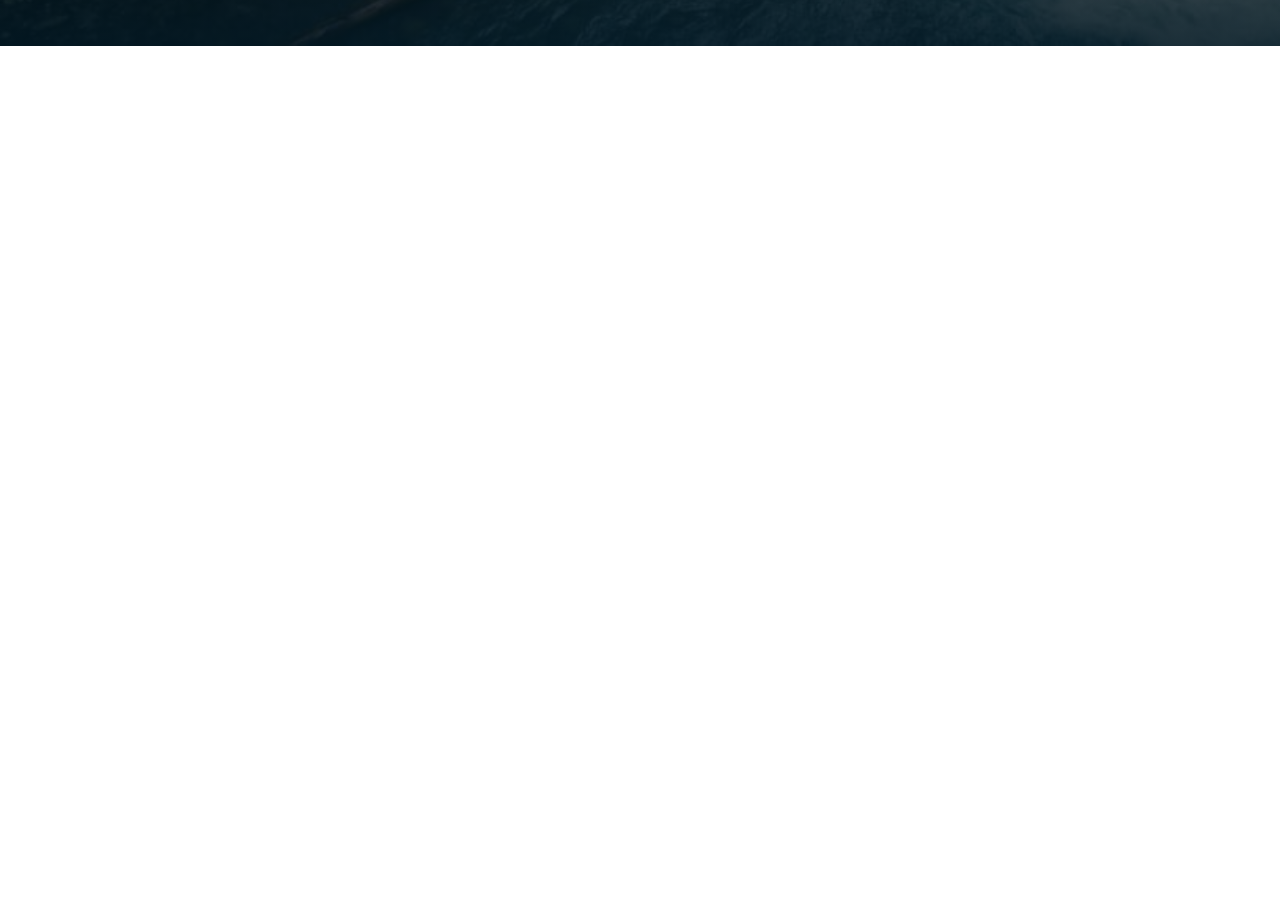
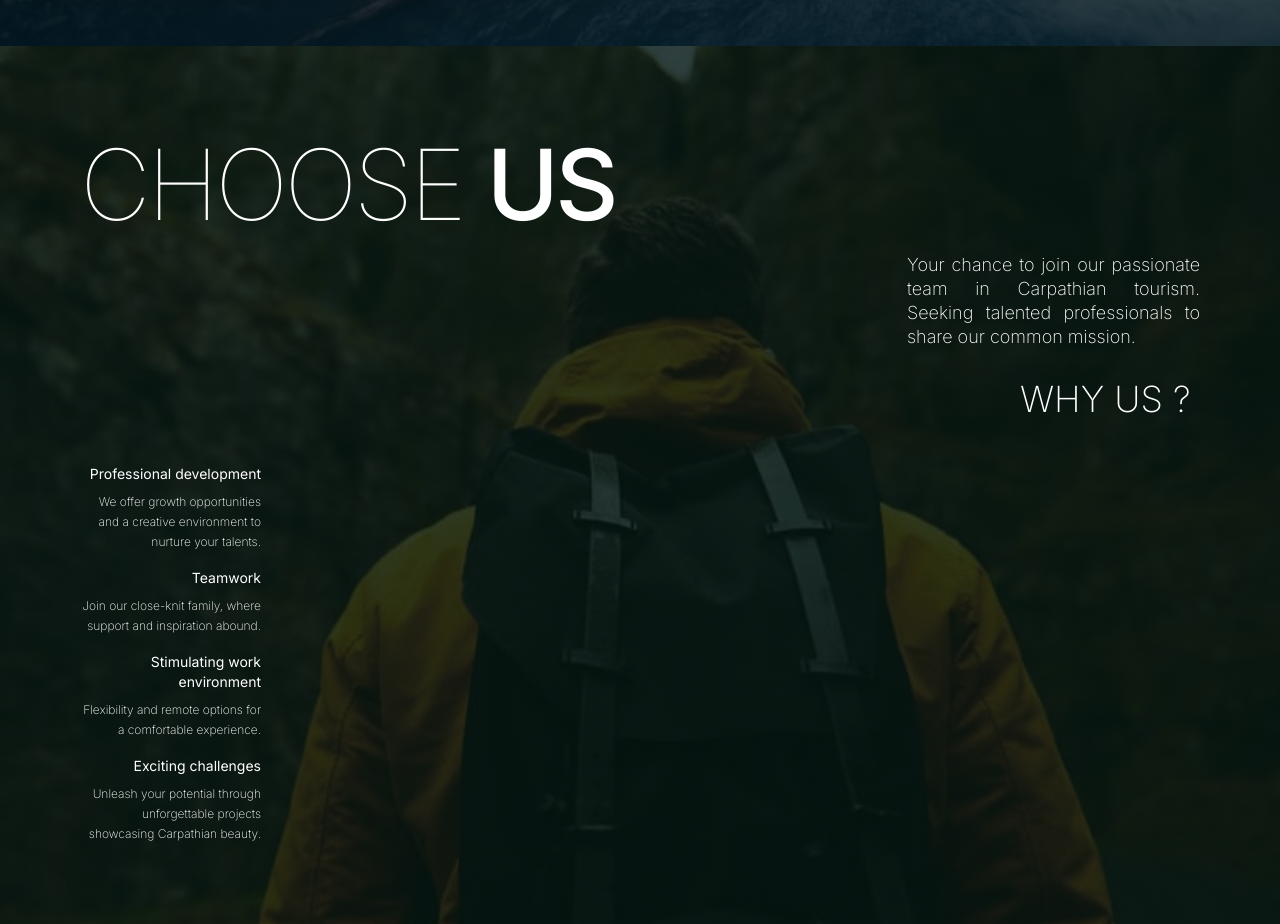
Before and after one commit to AnastasiiaYurchenko/carp-travel, a Next.js app: page / in a window 1280 px wide. Shown: the part 7440-8364 px from the top of the page. Before the commit the page ends 7486 px from the top, so only its background shows below. Built offline with nearby package versions, Linux system fonts and the light colour scheme.

Commit message:
add career mobile markup

```diff
--- /dev/null
+++ b/src/app/data/advantages.json
@@ -0,0 +1,22 @@
+[
+  {
+    "id": "id-1",
+    "text": "Professional development",
+    "description": "We offer growth opportunities and a creative environment to nurture your talents."
+  },
+  {
+    "id": "id-2",
+    "text": "Teamwork",
+    "description": "Join our close-knit family, where support and inspiration abound."
+  },
+  {
+    "id": "id-3",
+    "text": "Stimulating work environment",
+    "description": "Flexibility and remote options for a comfortable experience."
+  },
+  {
+    "id": "id-4",
+    "text": "Exciting challenges",
+    "description": "Unleash your potential through unforgettable projects showcasing Carpathian beauty."
+  }
+]
--- a/src/app/page.tsx
+++ b/src/app/page.tsx
@@ -1,8 +1,9 @@
+import Head from 'next/head';
+import Header from '@/components/header/header';
 import Hero from '@/sections/hero/hero';
-import Header from '@/components/header/header';
 import About from '@/sections/about/about';
 import Services from '@/sections/services/services';
-import Head from 'next/head';
+import Career from '@/sections/career/career';
 
 export default function Home() {
   return (
@@ -15,6 +16,7 @@ export default function Home() {
         <Hero />
         <About />
         <Services />
+        <Career />
       </main>
     </>
   );
--- a/src/components/nav-bar/nav-bar.tsx
+++ b/src/components/nav-bar/nav-bar.tsx
@@ -1,6 +1,6 @@
 import React from 'react';
+import Link from 'next/link';
 import navs from '../../app/data/navs.json';
-import Link from 'next/link';
 // import { Link } from 'react-scroll';
 
 export default function NavBar() {
--- /dev/null
+++ b/src/sections/career/career.modules.css
@@ -0,0 +1,92 @@
+.section-career {
+  margin: 0 auto;
+  position: relative;
+  overflow: hidden;
+  background-image: linear-gradient(rgba(0, 24, 38, 1), rgba(0, 37, 49, 0)),
+    linear-gradient(rgba(0, 37, 49, 0), rgba(0, 24, 38, 1)),
+    linear-gradient(rgba(2, 15, 8, 0.75), rgba(2, 15, 8, 0.75)),
+    url('../../../public/assets/images/career/bg-mob.jpg');
+  background-repeat: no-repeat;
+  background-size:
+    auto 247px,
+    auto 247px,
+    cover,
+    cover;
+  background-position: top, bottom, center, center;
+  background-color: #0a1813;
+}
+
+@media (min-device-pixel-ratio: 2),
+  (min-resolution: 192dpi),
+  (min-resolution: 2dppx) {
+  .section-career {
+    background-image: linear-gradient(rgba(0, 24, 38, 1), rgba(0, 37, 49, 0)),
+      linear-gradient(rgba(0, 37, 49, 0), rgba(0, 24, 38, 1)),
+      linear-gradient(rgba(2, 15, 8, 0.75), rgba(2, 15, 8, 0.75)),
+      url('../../../public/assets/images/career/bg-mob@2x.jpg');
+  }
+}
+
+@media (min-width: 321px) {
+  .section-career {
+    background-image: linear-gradient(rgba(0, 24, 38, 1), rgba(0, 37, 49, 0)),
+      linear-gradient(rgba(0, 37, 49, 0), rgba(0, 24, 38, 1)),
+      linear-gradient(rgba(2, 15, 8, 0.75), rgba(2, 15, 8, 0.75)),
+      url('../../../public/assets/images/career/bg-form-767.jpg');
+  }
+
+  @media (min-device-pixel-ratio: 2),
+    (min-resolution: 192dpi),
+    (min-resolution: 2dppx) {
+    .section-career {
+      background-image: linear-gradient(rgba(0, 24, 38, 1), rgba(0, 37, 49, 0)),
+        linear-gradient(rgba(0, 37, 49, 0), rgba(0, 24, 38, 1)),
+        linear-gradient(rgba(2, 15, 8, 0.75), rgba(2, 15, 8, 0.75)),
+        url('../../../public/assets/images/career/bg-form-767@2x.jpg');
+    }
+  }
+}
+
+@media (width: 768px) {
+  .section-career {
+    background-image: linear-gradient(rgba(0, 24, 38, 1), rgba(0, 37, 49, 0)),
+      linear-gradient(rgba(0, 37, 49, 0), rgba(0, 24, 38, 1)),
+      linear-gradient(rgba(2, 15, 8, 0.75), rgba(2, 15, 8, 0.75)),
+      url('../../../public/assets/images/career/bg-tab.jpg');
+  }
+
+  @media (min-device-pixel-ratio: 2),
+    (min-resolution: 192dpi),
+    (min-resolution: 2dppx) {
+    .section-career {
+      background-image: linear-gradient(rgba(0, 24, 38, 1), rgba(0, 37, 49, 0)),
+        linear-gradient(rgba(0, 37, 49, 0), rgba(0, 24, 38, 1)),
+        linear-gradient(rgba(2, 15, 8, 0.75), rgba(2, 15, 8, 0.75)),
+        url('../../../public/assets/images/career/bg-tab@2x.jpg');
+    }
+  }
+}
+
+@media (min-width: 769px) {
+  .section-career {
+    background-size: cover, cover;
+    background-position: center;
+    background-image: linear-gradient(
+        rgba(2, 15, 8, 0.75),
+        rgba(2, 15, 8, 0.75)
+      ),
+      url('../../../public/assets/images/career/bg-desk.jpg');
+  }
+
+  @media (min-device-pixel-ratio: 2),
+    (min-resolution: 192dpi),
+    (min-resolution: 2dppx) {
+    .section-career {
+      background-image: linear-gradient(
+          rgba(2, 15, 8, 0.75),
+          rgba(2, 15, 8, 0.75)
+        ),
+        url('../../../public/assets/images/career/bg-desk@2x.jpg');
+    }
+  }
+}
--- /dev/null
+++ b/src/sections/career/career.tsx
@@ -0,0 +1,42 @@
+import React from 'react';
+import advantages from '../../app/data/advantages.json';
+import './career.modules.css';
+
+export default function Career() {
+  return (
+    <section id="career" className="section-career">
+      <div className=" py-14 md:py-16 xl:py-20 mx-auto max-w-[480px] md:max-w-[768px] xl:max-w-[1440px] px-5 md:px-8 xl:px-20 ">
+        <h2 className="text-white uppercase font-thin text-[40px] md:text-[67px] xl:text-[98px] leading-[1.4] md:leading-[1.21] tracking-[-.04em] mb-2 ">
+          choose <span className="font-medium">us</span>
+        </h2>
+
+        <p className="w-[179px] md:w-[221px] xl:w-[293px] md:text-justify text-white font-extralight text-sm md:text-[13px] xl:text-lg leading-[1.43] md:leading-[1.54] xl:leading-[1.333] ml-auto mb-9 md:mb-[5px] xl:mb-[31px]">
+          Your chance to join our passionate team in Carpathian tourism. Seeking
+          talented professionals to share our common mission.
+        </p>
+
+        <h3 className="w-[180px] text-white uppercase font-extralight text-[30px] xl:text-[36px] leading-[1.2] xl:leading-[1.083] mb-9 md:mb-[56px] xl:mb-[45px] ml-auto ">
+          Why us ?
+        </h3>
+
+        <ul>
+          {advantages.map((item) => {
+            return (
+              <li
+                key={item.id}
+                className="w-[181px] text-right text-white mb-4 last:mb-0"
+              >
+                <p className="font-normal text-sm leading-[1.43] mb-2">
+                  {item.text}
+                </p>
+                <p className="font-extralight text-xs leading-[1.67]">
+                  {item.description}
+                </p>
+              </li>
+            );
+          })}
+        </ul>
+      </div>
+    </section>
+  );
+}
```
